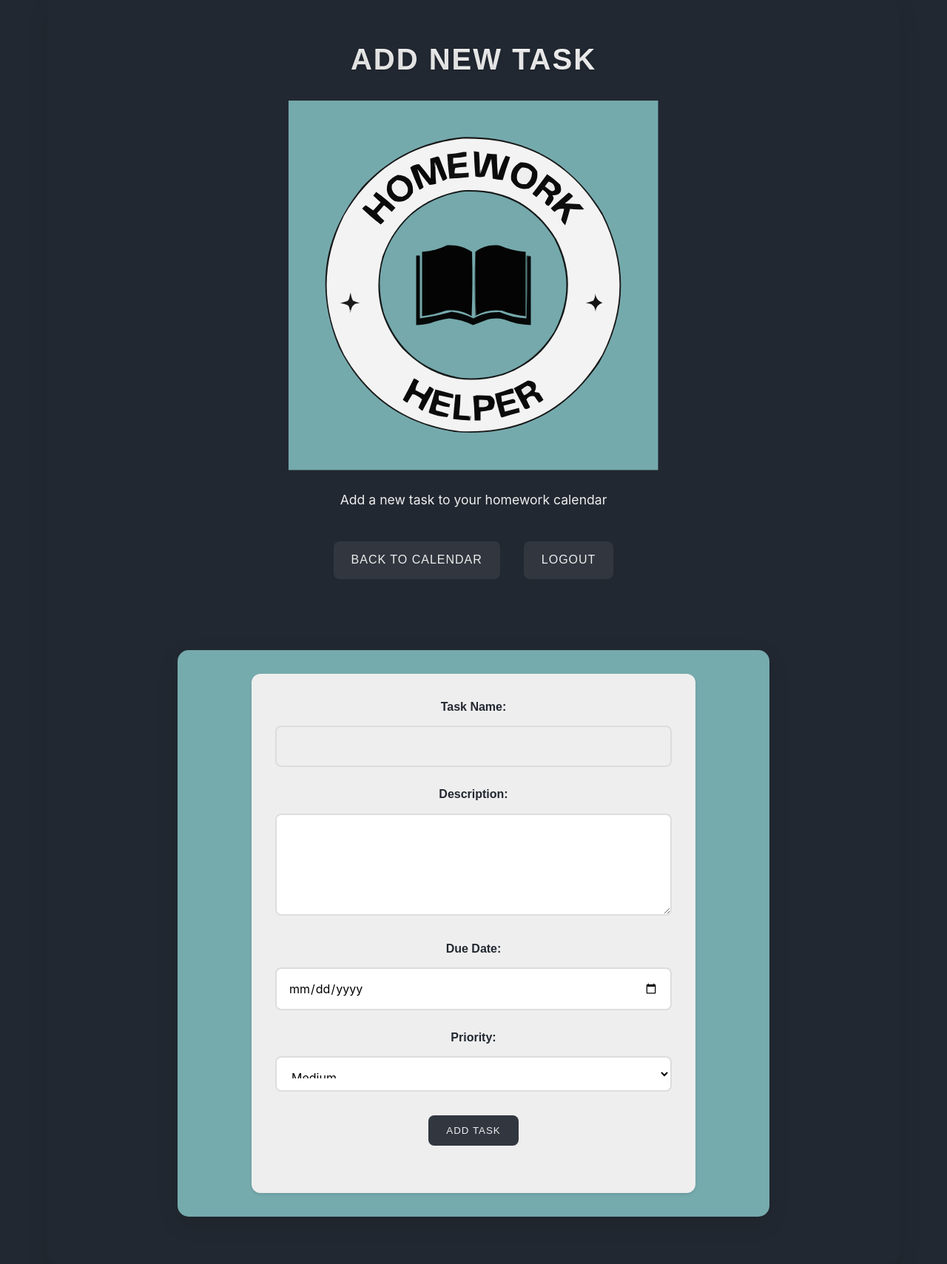
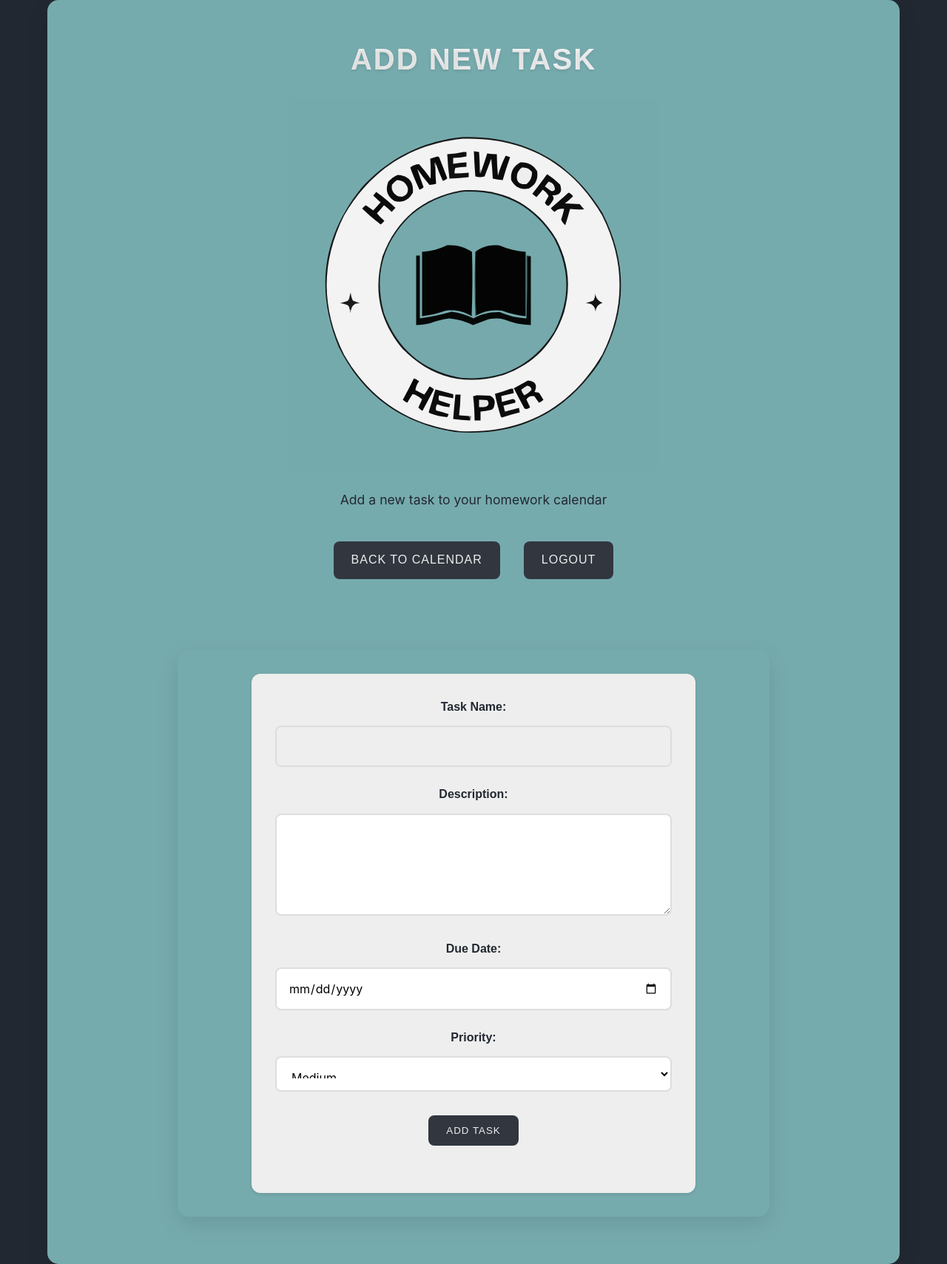
Before and after one commit to Skyth631/IA, a PHP site: page /add_task.php in a window 1280 px wide. Shown: the whole page at 74% size. Run offline with PHP 8.4, Linux system fonts and the light colour scheme; the visitor is signed in with stand-in values (Sample User, id 1).

Commit message:
On branch testing  Your branch is up to date with 'origin/testing'.
 Changes to be committed:
	modified:   calendar.css
	modified:   tasks.php

```diff
--- a/calendar.css
+++ b/calendar.css
@@ -2,7 +2,7 @@
 .home-container {
   width: min(95%, var(--container-width));
   min-height: 100vh;
-  background-color: var(--primary-dark);
+  background-color: var(--accent);
   padding: 2rem;
   margin: 0 auto;
 }
@@ -11,17 +11,18 @@
 .header {
   text-align: center;
   margin-bottom: 3rem;
-  color: var(--primary-light);
+  color: var(--primary-dark);
 }
 
 .welcome-message {
   font-family: var(--heading-font);
   font-size: 1.2rem;
   margin: 1rem 0;
+  color: var(--primary-dark);
 }
 
 .description {
-  color: var(--primary-light);
+  color: var(--primary-dark);
   margin-bottom: 2rem;
   font-family: var(--body-font);
 }
@@ -152,7 +153,7 @@
   border-radius: 12px;
   box-shadow: 0 5px 20px var(--shadow);
   width: 280px;
-  z-index: 1000;
+  z-index: 9999;
   animation: fadeIn 0.3s ease;
   font-family: var(--body-font);
 }
```
Also changed, not shown: tasks.php (+15 -10 lines).
